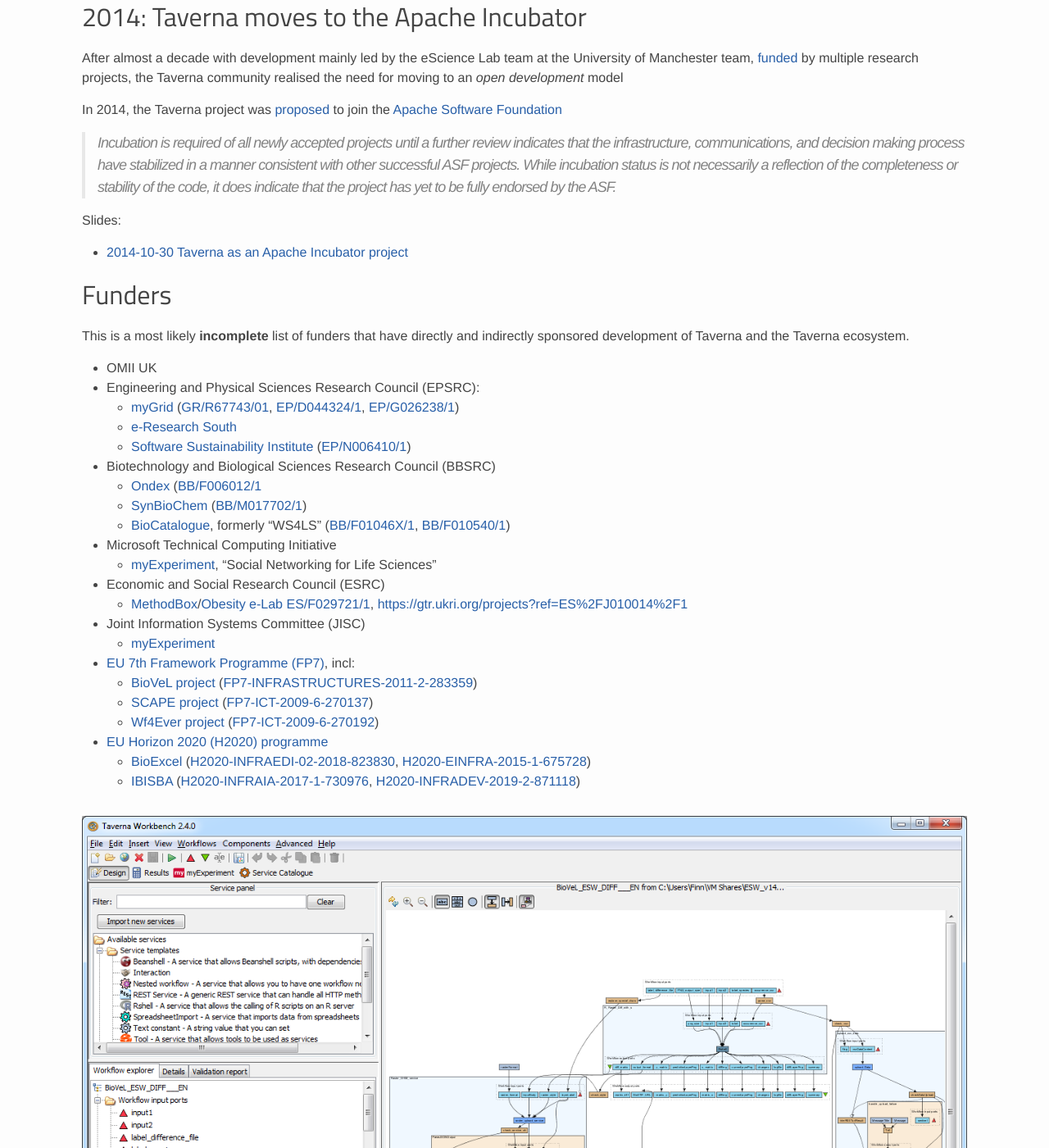
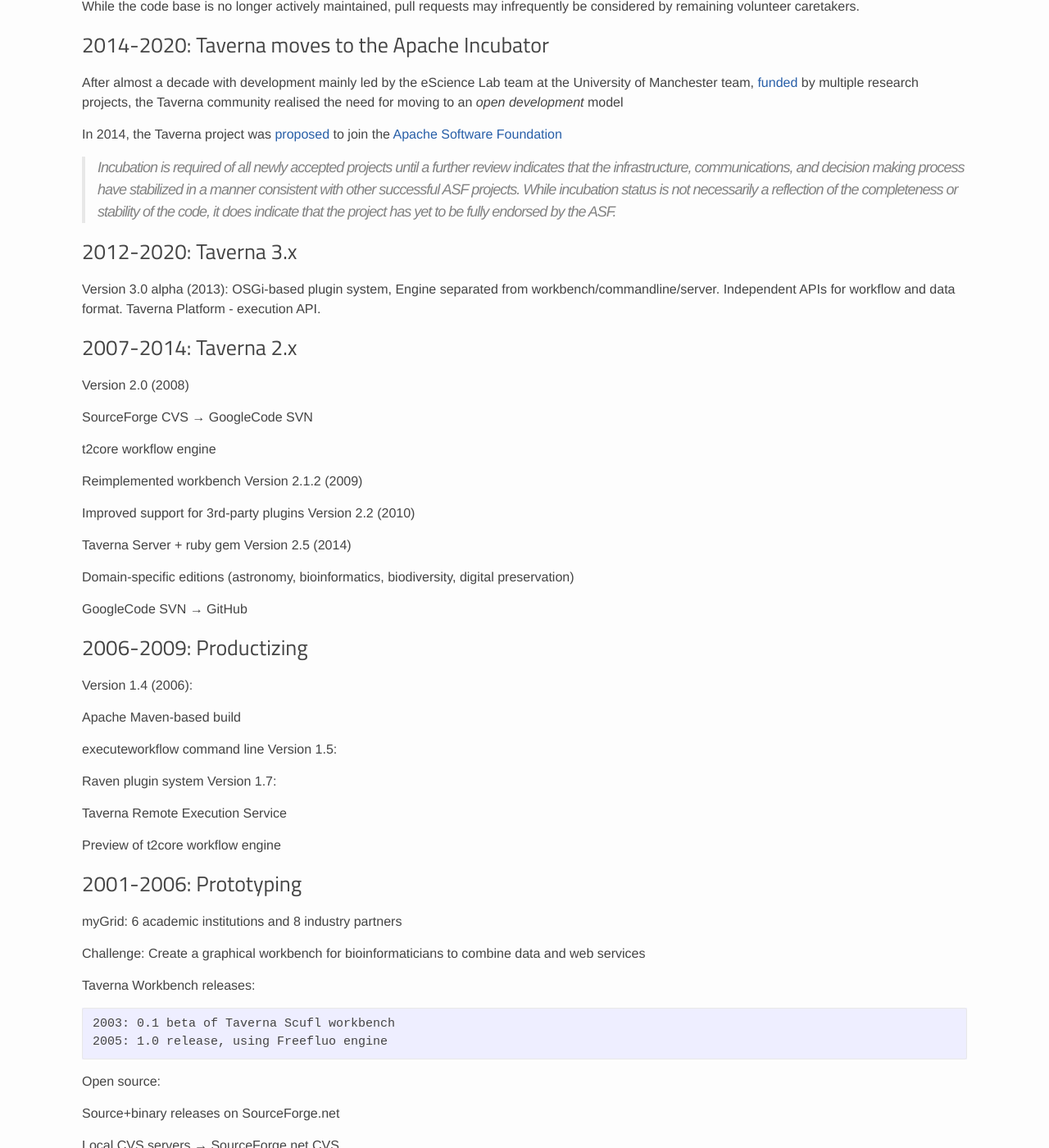
Before and after one commit to eScienceLab/eScienceLab.github.io, a Jekyll site: the page built from _old_products/taverna.md, in a window 1280 px wide and 1400 px high, scrolled down 1462 px. Shown: the whole window at 82% size. Built offline with Jekyll 4.4.1, drawn with Linux system fonts in a browser that asks for light colours; comment, search, counter and statistics services are not loaded; some of the changed text lies outside the part shown.

Commit message:
some timeline

```diff
--- a/_old_products/taverna.md
+++ b/_old_products/taverna.md
@@ -54,6 +54,8 @@
 
 ## History
 
+The below timeline has been extracted form the slides [2014-10-30 Taverna as an Apache Incubator project](https://www.slideshare.net/soilandreyes/20141030tavernaincubator):
+
 ### 2020: Taverna Project Retired
 
 > **Note** Taverna is **no longer maintained**, code base is provided for archival purposes.
@@ -81,7 +83,7 @@
 may infrequently be considered by remaining volunteer caretakers.
 
 
-## 2014: Taverna moves to the Apache Incubator
+### 2014-2020: Taverna moves to the Apache Incubator
 
 After almost a decade with development mainly led by the eScience Lab team
 at the University of Manchester team, [funded](#funders) by multiple research projects,
@@ -98,8 +100,67 @@
 > stability of the code, it does indicate that the project has yet to be fully
 > endorsed by the ASF.
 
-Slides:
-* [2014-10-30 Taverna as an Apache Incubator project](https://www.slideshare.net/soilandreyes/20141030tavernaincubator)
+
+### 2012-2020: Taverna 3.x
+
+Version 3.0 alpha (2013): OSGi-based plugin system, Engine separated from workbench/commandline/server.  Independent APIs for workflow and data format.  Taverna Platform - execution API.
+
+
+
+### 2007-2014: Taverna 2.x
+Version 2.0 (2008)
+
+SourceForge CVS → GoogleCode SVN
+
+t2core workflow engine
+
+Reimplemented workbench
+Version 2.1.2 (2009)
+
+Improved support for 3rd-party plugins
+Version 2.2 (2010)
+
+Taverna Server + ruby gem
+Version 2.5 (2014)
+
+Domain-specific editions
+(astronomy, bioinformatics, biodiversity, digital preservation)
+
+GoogleCode SVN → GitHub
+
+
+### 2006-2009: Productizing
+
+Version 1.4 (2006):
+
+Apache Maven-based build
+
+executeworkflow command line
+Version 1.5:
+
+Raven plugin system
+Version 1.7:
+
+Taverna Remote Execution Service
+
+Preview of t2core workflow engine
+
+### 2001-2006: Prototyping
+
+myGrid: 6 academic institutions and 8 industry partners
+
+Challenge: Create a graphical workbench for bioinformaticians to combine data and web services
+
+Taverna Workbench releases:
+
+    2003: 0.1 beta of Taverna Scufl workbench
+    2005: 1.0 release, using Freefluo engine
+
+Open source:
+
+Source+binary releases on SourceForge.net
+
+Local CVS servers → SourceForge.net CVS
 
 ## Funders
 
```
